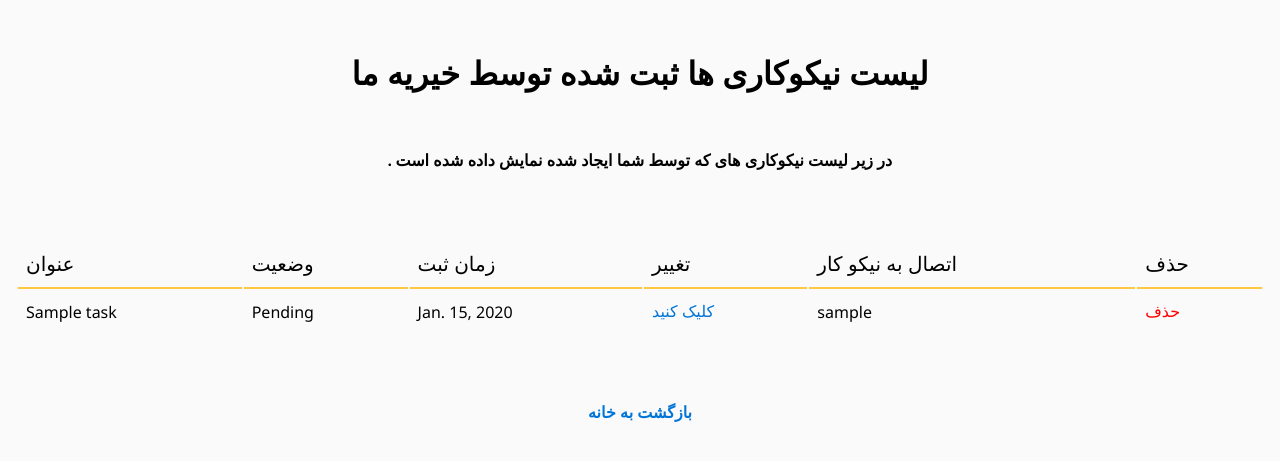
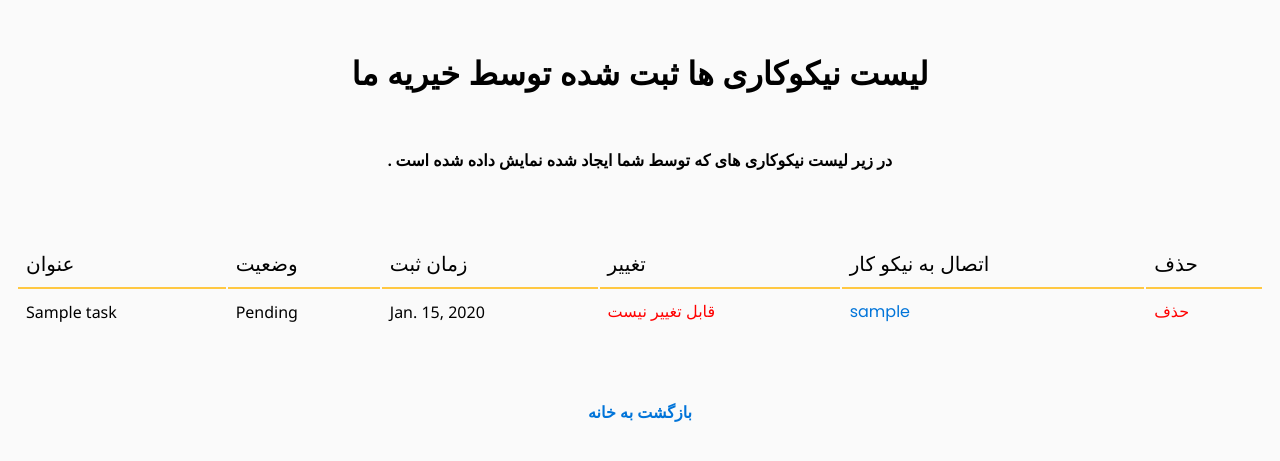
Before and after one commit to AliReza7222/Charity, a Django app: page /charities/task_ch_be/ in a window 1280 px wide. Shown: the top 461 px of the page. Run offline with Django 4.2, Linux system fonts and the light colour scheme; a user stored in the database is signed in; tables that the repository leaves empty hold one stand-in row (values such as "Sample post").

Commit message:
change page tasks charity

```diff
--- a/charities/templates/task_related_charity.html
+++ b/charities/templates/task_related_charity.html
@@ -43,11 +43,15 @@
                     <td class="table__content" data-heading="Points">{{ task.get_state_display }}</td>
                     <td class="table__content" data-heading="Jersey Number">{{ task.date }}</td>
                     <td class="table__content" data-heading="Jersey Number">
-                        <a href="{% url 'update_delete' 'change' task.id %}" class="underline">کلیک کنید</a>
+                        {% if task.assigned_benefactor == None %}
+                            <a href="{% url 'update_delete' 'change' task.id %}" class="underline">کلیک کنید</a>
+                        {% elif task.assigned_benefactor != None %}
+                            <a href="#" style="color:red">قابل تغییر نیست</a>
+                        {% endif %}
                     </td>
                     <td class="table__content" data-heading="Jersey Number">
                         {% if task.assigned_benefactor %}
-                            {{ task.assigned_benefactor }}
+                            <a class="underline" href="#">{{ task.assigned_benefactor }}</a>
                         {% elif task.assigned_benefactor == None %}
                             نیکوکاری درخواست نداده است
                         {% endif %}
```
